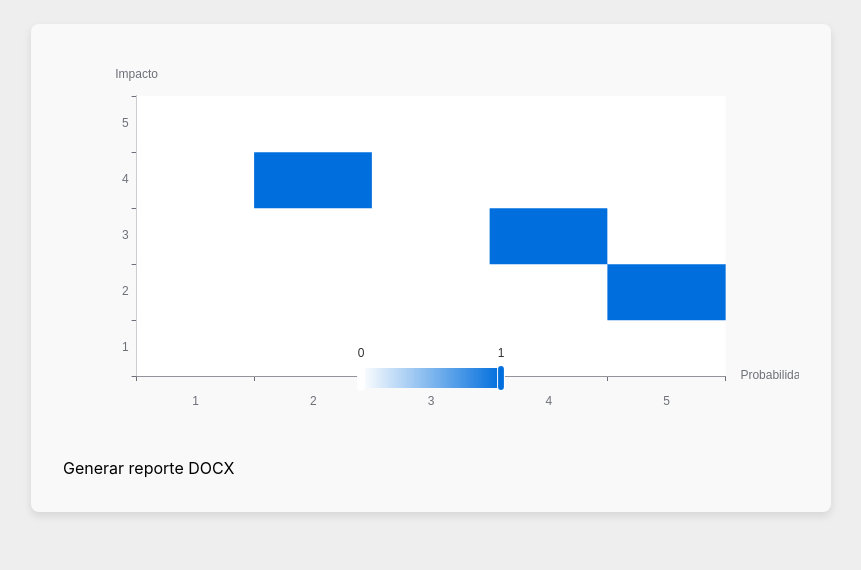
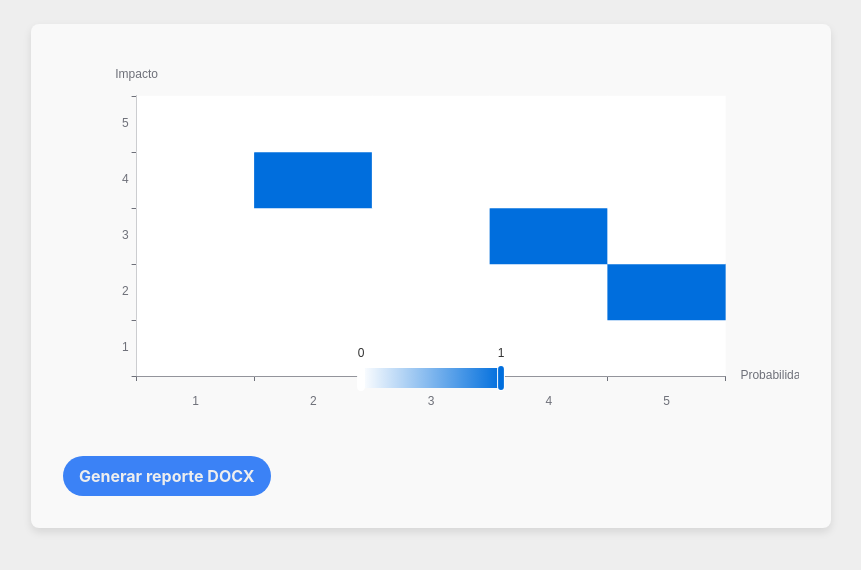
Before and after one commit to RiskVision/RiskVision, a React (Create React App) app in the folder riskvision-front/: page /resultados in a window 1280 px wide. Shown: the top 570 px of the page, without its empty margins (209-1070 px from the left). Built offline with nearby package versions, Linux system fonts and the light colour scheme.

Commit message:
button style

```diff
--- a/riskvision-front/src/pages/MkdVisor/mdvisor.jsx
+++ b/riskvision-front/src/pages/MkdVisor/mdvisor.jsx
@@ -211,9 +211,16 @@ const MDVisor = () => {
         />
       </div>
 
-      <button onClick={generateReport}>
+      <button
+        onClick={generateReport}
+        className={`${
+            loading ? 'bg-gray-400 cursor-not-allowed' : 'bg-blue-500 hover:bg-blue-600'
+        } text-white font-bold py-2 px-4 rounded-full transition duration-300 ease-in-out transform`}
+        disabled={loading}
+        >
         {loading ? 'Generando...' : 'Generar reporte DOCX'}
       </button>
+
     </div>
   );
 };
```
